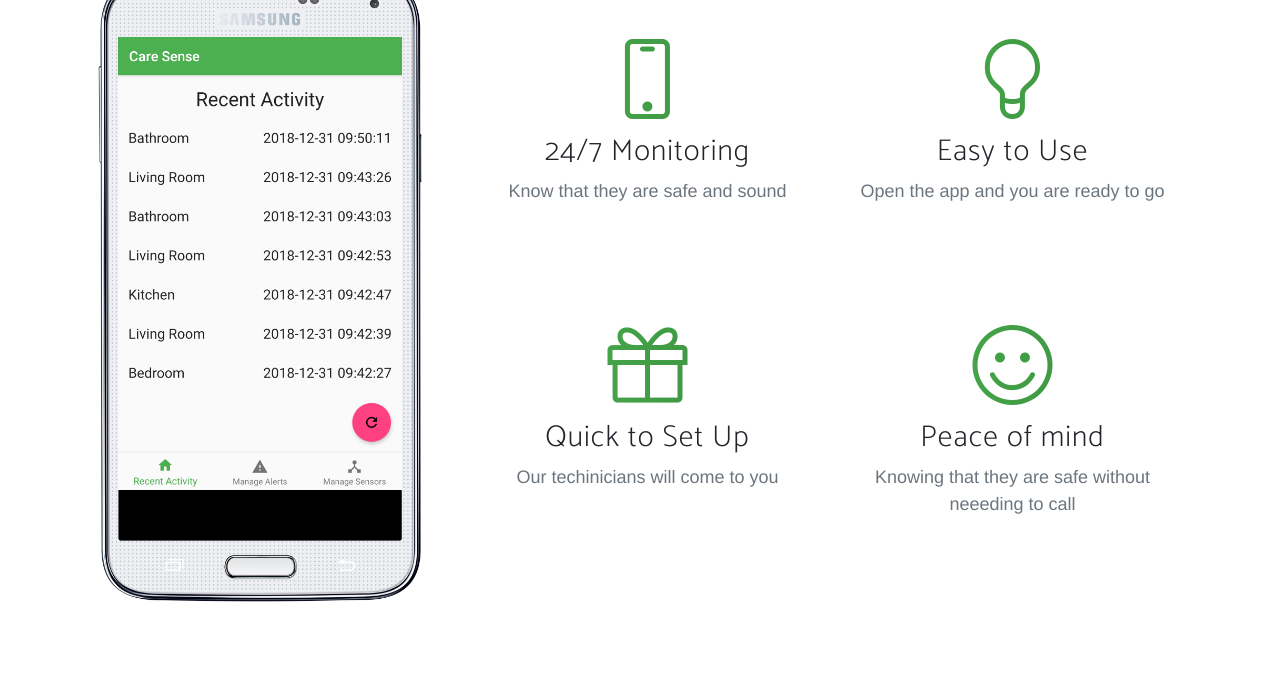
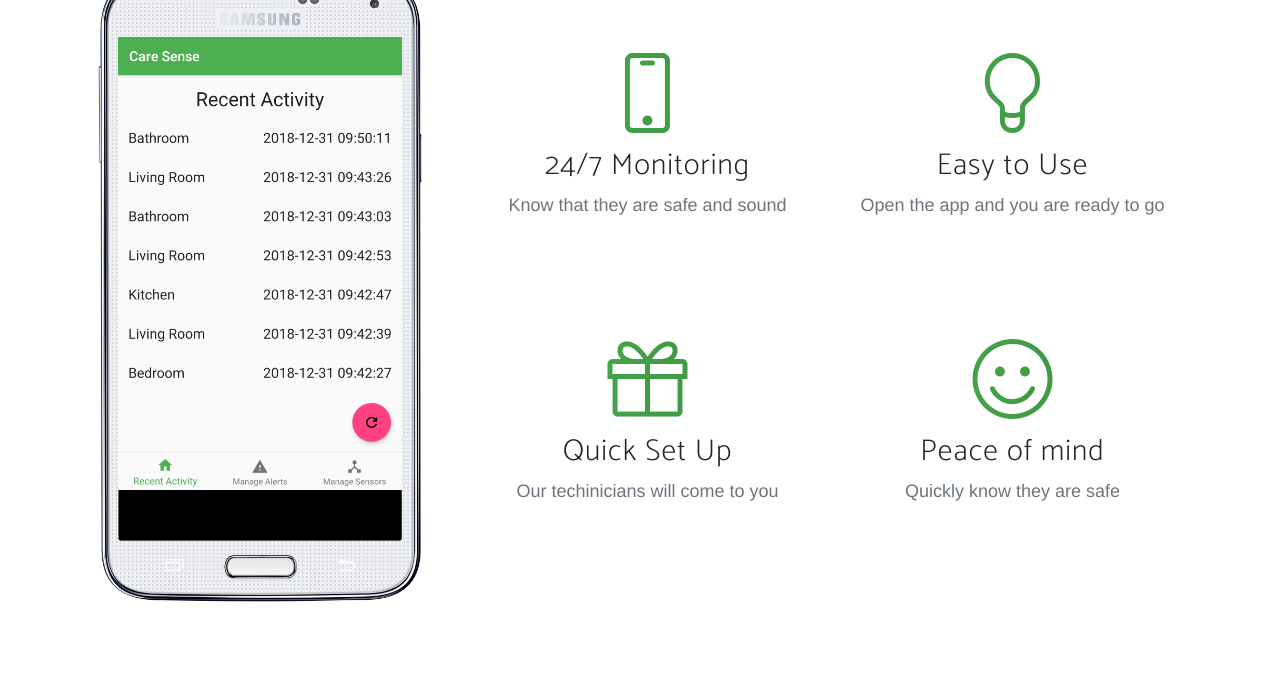
Before and after one commit to mpage-slowik/mpage-slowik.github.io, a plain HTML site: page index.html in a window 1280 px wide. Shown: the part 1758-2440 px from the top of the page. Drawn offline with Linux system fonts and the light colour scheme; a web font is replaced by a local one.

Commit message:
fixed typo

```diff
--- a/index.html
+++ b/index.html
@@ -144,7 +144,7 @@
                 <div class="col-lg-6">
                   <div class="feature-item">
                     <i class="icon-present text-primary"></i>
-                    <h3>Quick to Set Up</h3>
+                    <h3>Quick Set Up</h3>
                     <p class="text-muted">Our techinicians will come to you</p>
                   </div>
                 </div>
@@ -152,7 +152,7 @@
                   <div class="feature-item">
                     <i class="icon-emotsmile text-primary"></i>
                     <h3>Peace of mind</h3>
-                    <p class="text-muted">Knowing that they are safe without neeeding to call</p>
+                    <p class="text-muted">Quickly know they are safe</p>
                   </div>
                 </div>
               </div>
```
